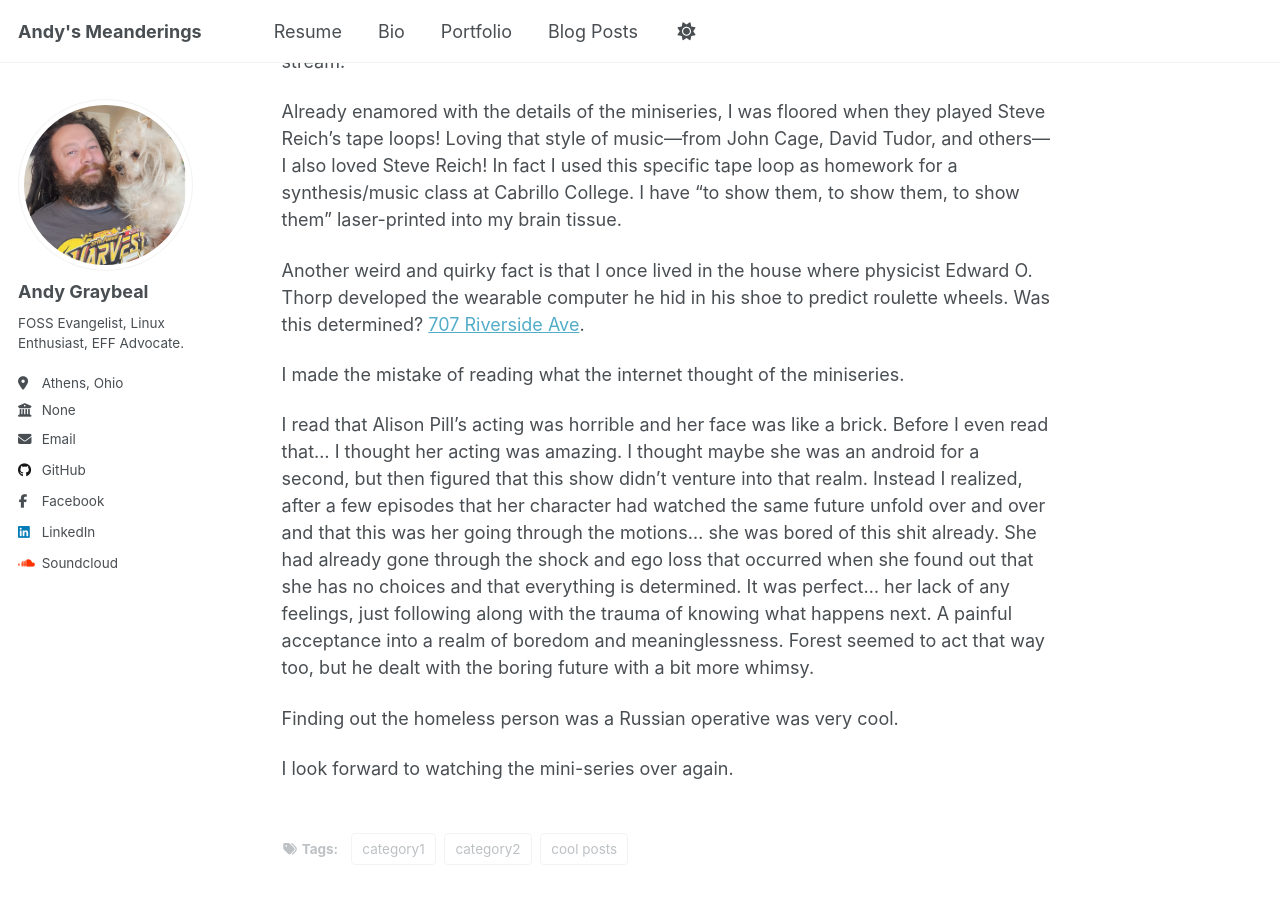
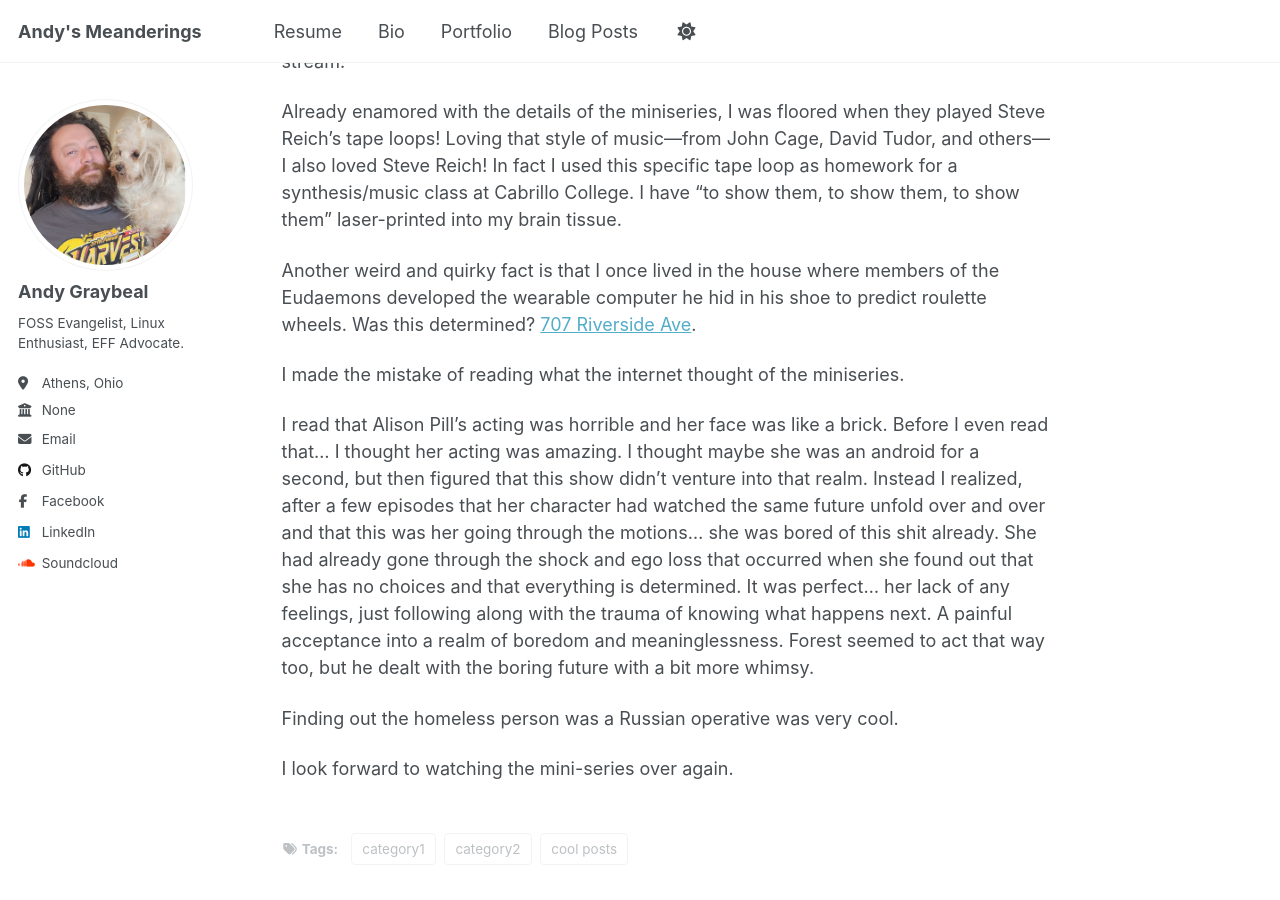
Before and after one commit to andy-graybeal/andy-graybeal.github.io, a Jekyll site: the page built from _posts/2026-07-18-blog-post-1.md, in a window 1280 px wide and 900 px high, scrolled down 1912 px. Built offline with Jekyll 4.4.1, drawn with Linux system fonts in a browser that asks for light colours; a script that is not in the unit is left out.

Commit message:
Update reference to Eudaemons in blog post

```diff
--- a/_posts/2026-07-18-blog-post-1.md
+++ b/_posts/2026-07-18-blog-post-1.md
@@ -33,7 +33,7 @@ During this time in Santa Cruz, I had been reading, or trying to read, books by
 
 Already enamored with the details of the miniseries, I was floored when they played Steve Reich's tape loops! Loving that style of music—from John Cage, David Tudor, and others—I also loved Steve Reich! In fact I used this specific tape loop as homework for a synthesis/music class at Cabrillo College.  I have "to show them, to show them, to show them" laser-printed into my brain tissue.
 
-Another weird and quirky fact is that I once lived in the house where physicist Edward O. Thorp developed the wearable computer he hid in his shoe to predict roulette wheels.  Was this determined?  [707 Riverside Ave](https://historyrighthere.blogspot.com/2017/01/the-first-geek-house-in-santa-cruz.html).
+Another weird and quirky fact is that I once lived in the house where members of the Eudaemons developed the wearable computer he hid in his shoe to predict roulette wheels.  Was this determined?  [707 Riverside Ave](https://historyrighthere.blogspot.com/2017/01/the-first-geek-house-in-santa-cruz.html).
 
 
 I made the mistake of reading what the internet thought of the miniseries.
```
